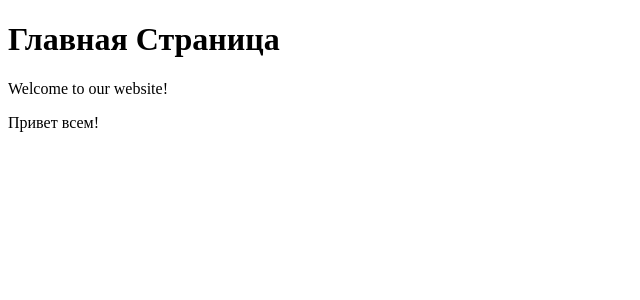
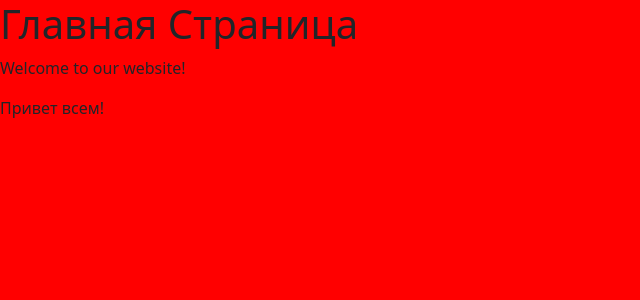
Before and after one commit to nm-backend/Itproger, a Django app: page / in a window 1280 px wide. Shown: the top 300 px of the page, without its empty margins (0-640 px from the left). Run offline with Django 5.2, Linux system fonts and the light colour scheme.

Commit message:
Добавление Static files

```diff
--- a/itproger/itproger/settings.py
+++ b/itproger/itproger/settings.py
@@ -116,3 +116,7 @@
 # https://docs.djangoproject.com/en/6.0/howto/static-files/
 
 STATIC_URL = 'static/'
+
+STATICFILES_DIRS = [
+    BASE_DIR / "static",
+]
--- a/itproger/itproger/urls.py
+++ b/itproger/itproger/urls.py
@@ -17,7 +17,10 @@
 from django.contrib import admin
 from django.urls import path, include
 
+from django.conf import settings
+from django.conf.urls.static import static
+
 urlpatterns = [
     path('admin/', admin.site.urls),
-    path('', include('main.urls'))
-]
+    path('', include('main.urls')),
+] + static(settings.STATIC_URL, document_root=settings.STATIC_ROOT)
--- /dev/null
+++ b/itproger/main/static/main/css/main.css
@@ -0,0 +1,3 @@
+body {
+    background-color: red;
+}
--- /dev/null
+++ b/itproger/main/templates/main/css/main.css
@@ -0,0 +1,3 @@
+body {
+    background-color: red;
+}
--- a/itproger/main/templates/main/layout.html
+++ b/itproger/main/templates/main/layout.html
@@ -1,9 +1,13 @@
+{% load static %}
+
 <!DOCTYPE html>
 <html lang="en">
 <head>
     <meta charset="UTF-8">
     <meta name="viewport" content="width=device-width, initial-scale=1.0">
     <title>{% block title %}{% endblock %}</title>
+    <link rel="stylesheet" href="https://cdn.jsdelivr.net/npm/bootstrap@5.3.3/dist/css/bootstrap.min.css">
+    <link rel="stylesheet" href="{% static 'main/css/main.css' %}">
 </head>
 <body>
     {% block content %}
```
